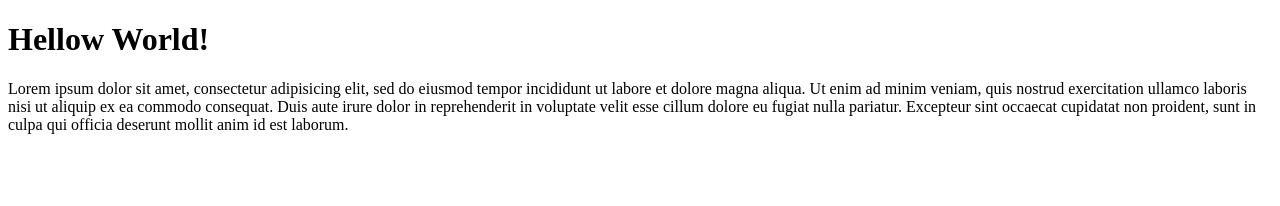
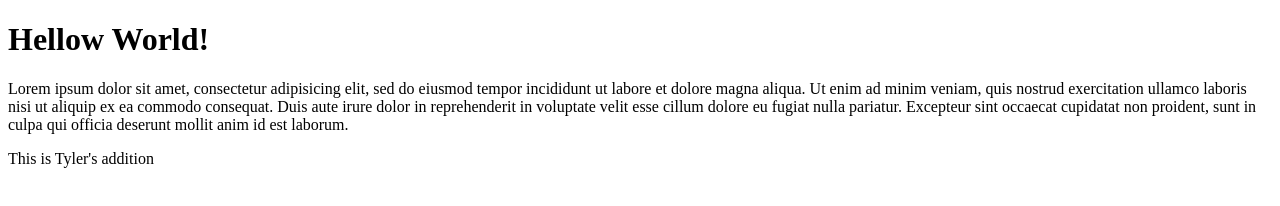
Before and after one commit to emnetag/lab-repository, a plain HTML site: page index.html in a window 1280 px wide. Drawn offline with Linux system fonts and the light colour scheme.

Commit message:
added tyler's change

```diff
--- a/index.html
+++ b/index.html
@@ -12,5 +12,7 @@
 		consequat. Duis aute irure dolor in reprehenderit in voluptate velit esse
 		cillum dolore eu fugiat nulla pariatur. Excepteur sint occaecat cupidatat non
 		proident, sunt in culpa qui officia deserunt mollit anim id est laborum.</p>
+
+		<p>This is Tyler's addition</p>
 	</body>
 </html>
```
